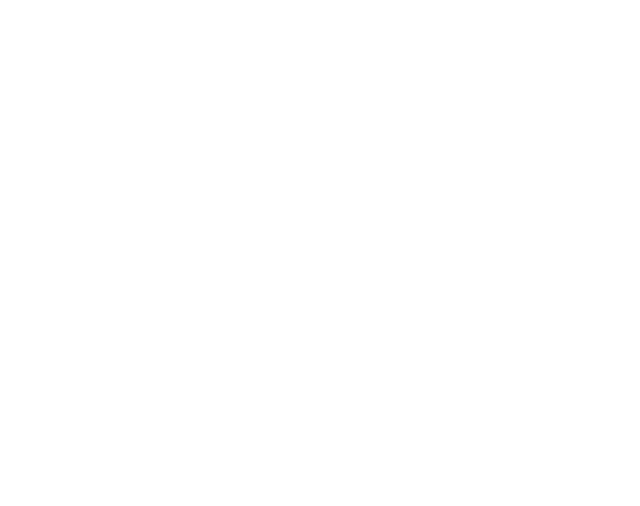
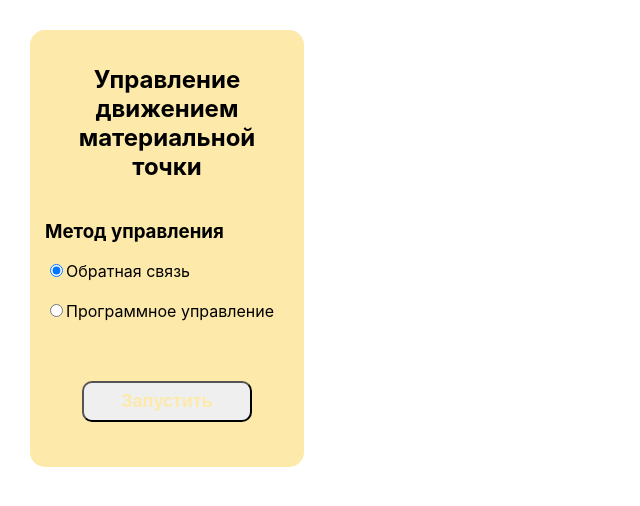
Before and after one commit to thesmol/otu_material_dot, a React (Create React App) app: page / in a window 1280 px wide. Shown: the top 506 px of the page, without its empty margins (0-640 px from the left). Built offline with nearby package versions, Linux system fonts and the light colour scheme.

Commit message:
add Settings to the main template

```diff
--- a/src/App.js
+++ b/src/App.js
@@ -1,7 +1,11 @@
 import React, { useState } from "react"
+
 import './App.css';
+import Settings from './components/Settings';
 
 function App() {
+  const [chartType, setChartType] = useState('os');
+  const [startChart, setStartChart] = useState(false);
   return (
     <div
       style={{
@@ -14,6 +18,11 @@
         padding: '30px'
       }}
       className="App">
+      <Settings
+        chartType={chartType}
+        setChartType={setChartType}
+        setStartChart={setStartChart}
+      />
     </div>
   );
 }
```
